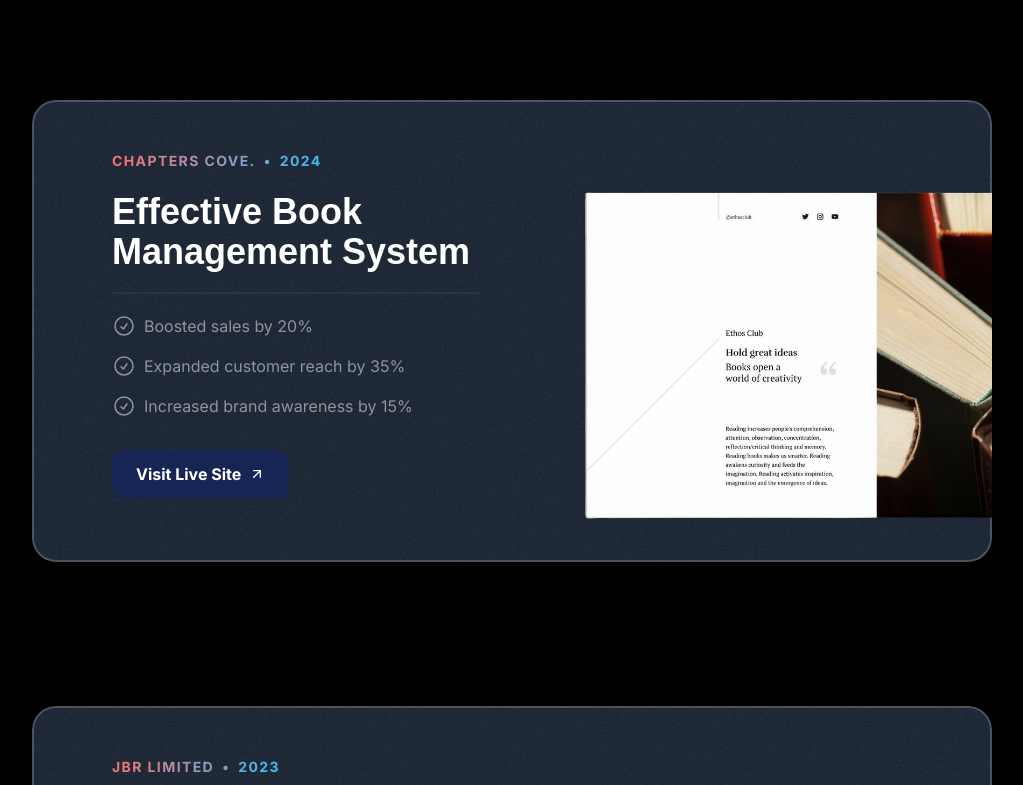
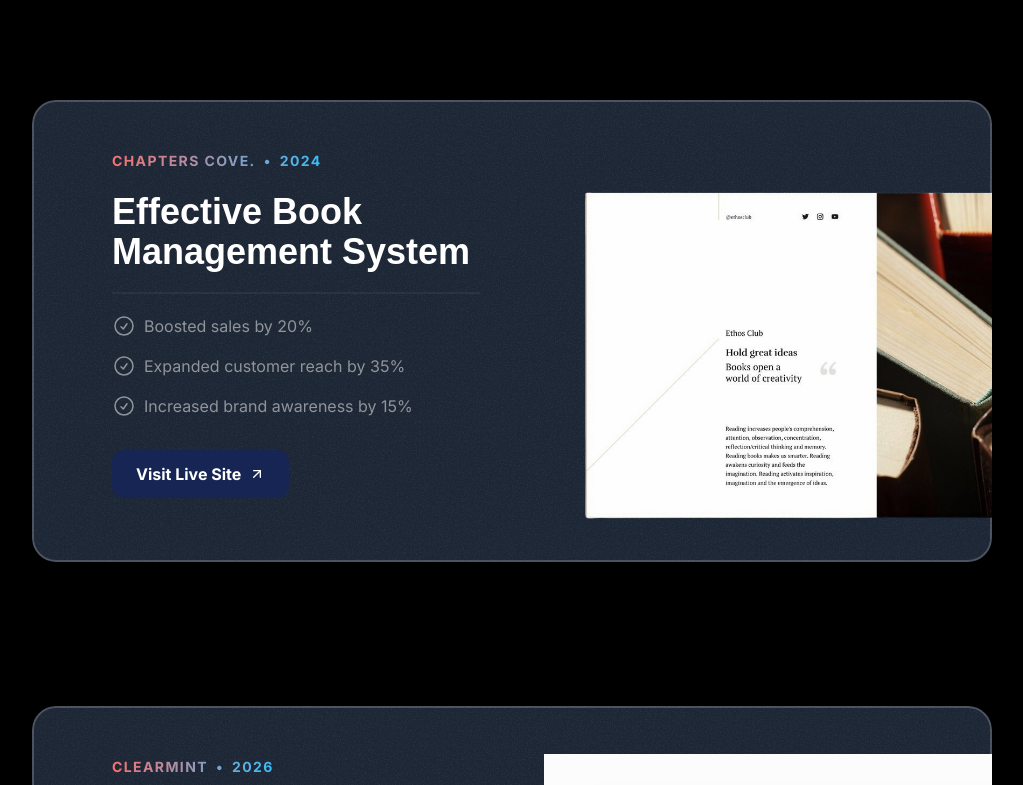
Before and after one commit to Blck-Jhn/Portfolio1, a Next.js app: page / in a window 1280 px wide. Shown: the part 2000-2785 px from the top of the page, without its empty margins (128-1151 px from the left). Built offline with nearby package versions, Linux system fonts and the light colour scheme; a web font is replaced by a local one.

Commit message:
Updated the documents and other pages

```diff
--- a/src/sections/Projects.tsx
+++ b/src/sections/Projects.tsx
@@ -12,6 +12,7 @@ import ArrowUpRightIcon from "@/assets/icons/arrow-up-right.svg";
 import grainImage from "@/assets/images/grain.jpg";
 import Image from 'next/image';
 import career from "@/assets/images/career.png"
+import clearmint from "@/assets/images/clearmint.png"
 
 const portfolioProjects = [
   {
@@ -38,6 +39,19 @@ const portfolioProjects = [
     link: "https://chapter-cove-1.vercel.app/",
     image: book,
   },
+  {
+    company: "ClearMint",
+    year: "2026",
+    title: "The Ultimate AI-Powered Wealth Command Center",
+    results: [
+      { title: "Enhanced user experience by 40%" },
+      { title: "18.4% Average Savings Increase" },
+      { title: "100% security record using AES-256 bank-grade encryption and SOC2 Type II compliance standards." },
+    ],
+    link: "https://github.com/Blck-Jhn",
+    image: clearmint,
+  },
+
   {
     company: "JBR Limited",
     year: "2023",
```
Also changed, not shown: src/assets/images/clearmint.png (added).
